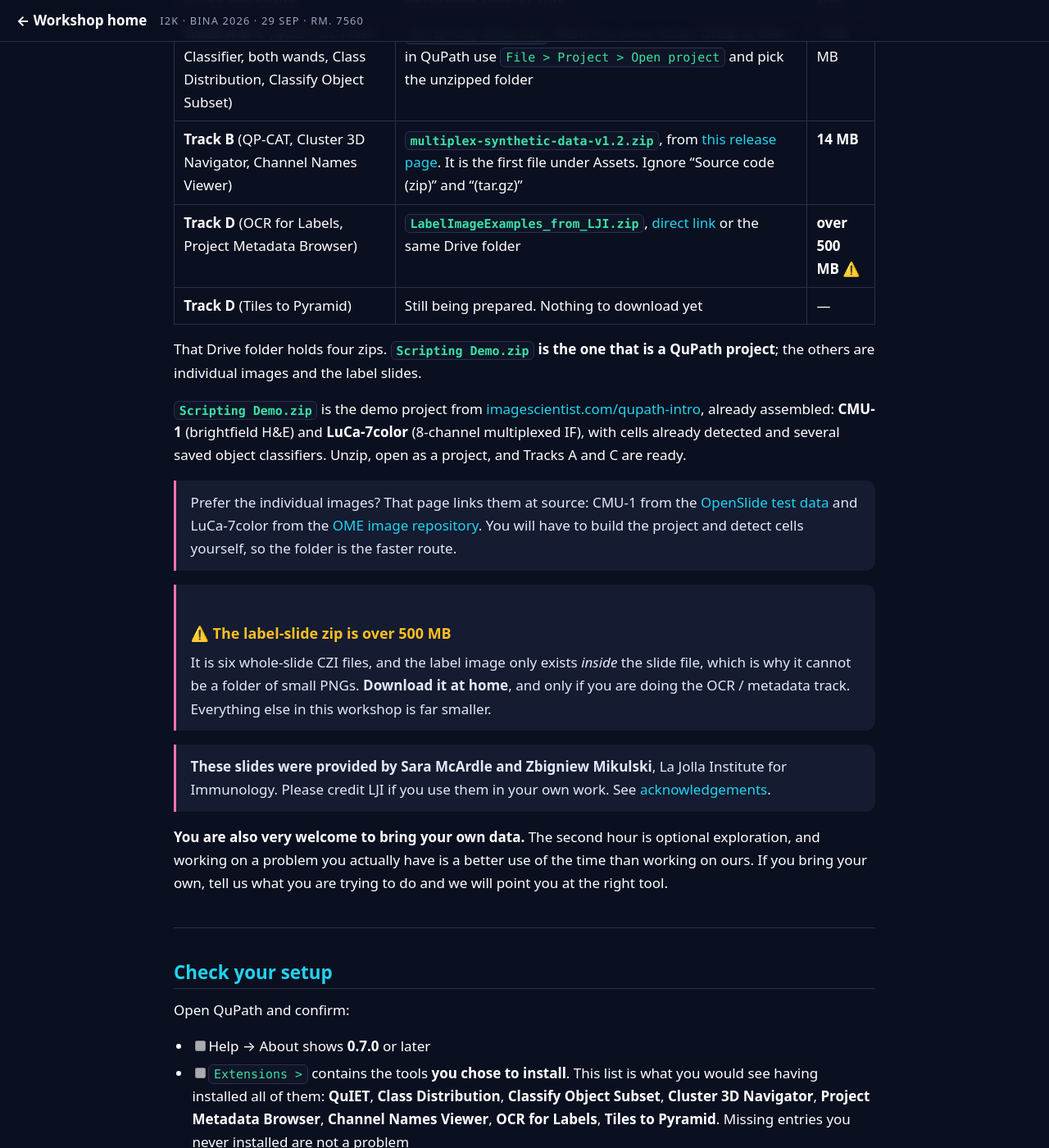
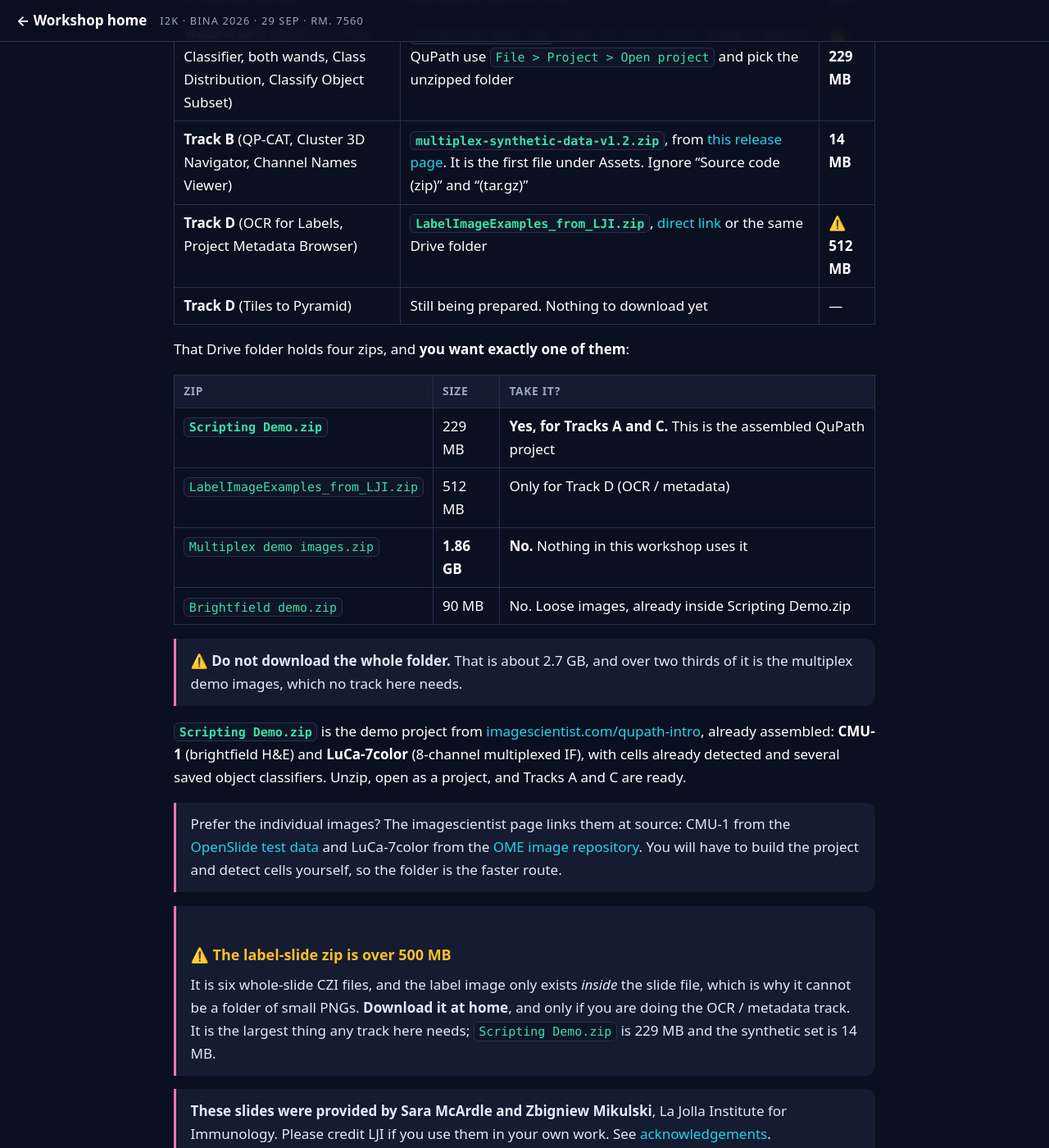
Before and after one commit to MichaelSNelson/BINA-I2K-2026-QuPath-Extensions, a Jekyll site: the page built from docs/setup.md, in a window 1280 px wide and 1400 px high, scrolled down 2330 px. Shown: the whole window at 82% size. Built offline with Jekyll 4.4.1, drawn with Linux system fonts in a browser that asks for light colours.

Commit message:
Real download sizes, read from Drive; move Slides out of the extensions
A reader reported two ~500 MB downloads with only one warning symbol.
Checking the Drive metadata, the premise was wrong in a more useful way:

  Scripting Demo.zip                229 MB   (docs said ~500 MB)
  LabelImageExamples_from_LJI.zip   512 MB   (docs said over 500 MB)
  Multiplex demo images.zip        1.86 GB   (not mentioned anywhere)
  Brightfield demo.zip               90 MB   (not mentioned anywhere)

So only one track download is genuinely large, and the real hazard was
the unmentioned 1.86 GB zip sitting in the same folder - a reader who
takes the folder rather than the file pulls about 2.7 GB, two thirds of
it for nothing. The setup page now lists all four with sizes and a
take-it-or-not column, and says plainly not to grab the whole folder.
Both large entries carry the warning symbol and a title tooltip about
disk space. README and the landing page match.

Dropped the claim that 'everything else in this workshop is far
smaller' - that was written when Scripting Demo was believed to be
500 MB.

'That page links them at source' read as the setup page; it means the
imagescientist page, so it says so.

Slides was a lone section of extension-shaped cards sitting right after
the extension group, so it read as another extension. It is now a card
in Additional information and resources, which also fills the slot left
when the duplicate catalog explainer came out.

Claude-Session: https://claude.ai/code/session_01KwiACUr5MacuDvqp74c96o

```diff
--- a/docs/setup.md
+++ b/docs/setup.md
@@ -87,13 +87,22 @@ wherever it already lives, and the sizes differ by more than an order of magnitu
 
 | If you are doing | Download exactly this | Size |
 |---|---|---|
-| **Track A or C** (QuIET, DL Pixel Classifier, both wands, Class Distribution, Classify Object Subset) | **`Scripting Demo.zip`**, from [this Drive folder](https://drive.google.com/drive/folders/1waxGfZt3Ua_EKcC86fOn8Qr89lZXnrIX?usp=sharing). Unzip it, then in QuPath use `File > Project > Open project` and pick the unzipped folder | ~500 MB |
+| **Track A or C** (QuIET, DL Pixel Classifier, both wands, Class Distribution, Classify Object Subset) | **`Scripting Demo.zip`**, from [this Drive folder](https://drive.google.com/drive/folders/1waxGfZt3Ua_EKcC86fOn8Qr89lZXnrIX?usp=sharing). Unzip it, then in QuPath use `File > Project > Open project` and pick the unzipped folder | <span title="About a quarter of a gigabyte. Fine at home, slow on conference wifi. Do it before you travel.">⚠️ **229 MB**</span> |
 | **Track B** (QP-CAT, Cluster 3D Navigator, Channel Names Viewer) | **`multiplex-synthetic-data-v1.2.zip`**, from [this release page](https://github.com/uw-loci/multiplex-synthetic-data/releases/download/v1.2/multiplex-synthetic-data-v1.2.zip). It is the first file under Assets. Ignore "Source code (zip)" and "(tar.gz)" | **14 MB** |
-| **Track D** (OCR for Labels, Project Metadata Browser) | **`LabelImageExamples_from_LJI.zip`**, [direct link](https://drive.google.com/file/d/1xm99nEa0okF7USeip0PTDv6PT4Ut5eWX/view?usp=sharing) or the same Drive folder | **over 500 MB** ⚠️ |
+| **Track D** (OCR for Labels, Project Metadata Browser) | **`LabelImageExamples_from_LJI.zip`**, [direct link](https://drive.google.com/file/d/1xm99nEa0okF7USeip0PTDv6PT4Ut5eWX/view?usp=sharing) or the same Drive folder | <span title="Half a gigabyte, and it unzips to more. Fetch it at home on a connection you trust and check you have the disk space before you travel — not on conference wifi at 10:30.">⚠️ **512 MB**</span> |
 | **Track D** (Tiles to Pyramid) | Still being prepared. Nothing to download yet | — |
 
-That Drive folder holds four zips. **`Scripting Demo.zip` is the one that is a QuPath project**;
-the others are individual images and the label slides.
+That Drive folder holds four zips, and **you want exactly one of them**:
+
+| Zip | Size | Take it? |
+|---|---|---|
+| **`Scripting Demo.zip`** | 229 MB | **Yes, for Tracks A and C.** This is the assembled QuPath project |
+| `LabelImageExamples_from_LJI.zip` | 512 MB | Only for Track D (OCR / metadata) |
+| `Multiplex demo images.zip` | **1.86 GB** | **No.** Nothing in this workshop uses it |
+| `Brightfield demo.zip` | 90 MB | No. Loose images, already inside Scripting Demo.zip |
+
+> ⚠️ **Do not download the whole folder.** That is about 2.7 GB, and over two thirds of it is
+> the multiplex demo images, which no track here needs.
 
 **`Scripting Demo.zip`** is the demo project from
 [imagescientist.com/qupath-intro](https://www.imagescientist.com/qupath-intro), already assembled:
@@ -101,7 +110,7 @@ the others are individual images and the label slides.
 detected and several saved object classifiers. Unzip, open as a project, and Tracks A and C are
 ready.
 
-> Prefer the individual images? That page links them at source: CMU-1 from the
+> Prefer the individual images? The imagescientist page links them at source: CMU-1 from the
 > [OpenSlide test data](http://openslide.cs.cmu.edu/download/openslide-testdata/Aperio/) and
 > LuCa-7color from the
 > [OME image repository](https://downloads.openmicroscopy.org/images/Vectra-QPTIFF/perkinelmer/).
@@ -110,7 +119,8 @@ ready.
 > ### ⚠️ The label-slide zip is over 500 MB
 > It is six whole-slide CZI files, and the label image only exists *inside* the slide file, which
 > is why it cannot be a folder of small PNGs. **Download it at home**, and only if you are doing
-> the OCR / metadata track. Everything else in this workshop is far smaller.
+> the OCR / metadata track. It is the largest thing any track here needs; `Scripting Demo.zip`
+> is 229 MB and the synthetic set is 14 MB.
 
 > **These slides were provided by Sara McArdle and Zbigniew Mikulski**, La Jolla Institute for
 > Immunology. Please credit LJI if you use them in your own work. See
```
Also changed, not shown: index.html (+7 -11 lines), README.md.
